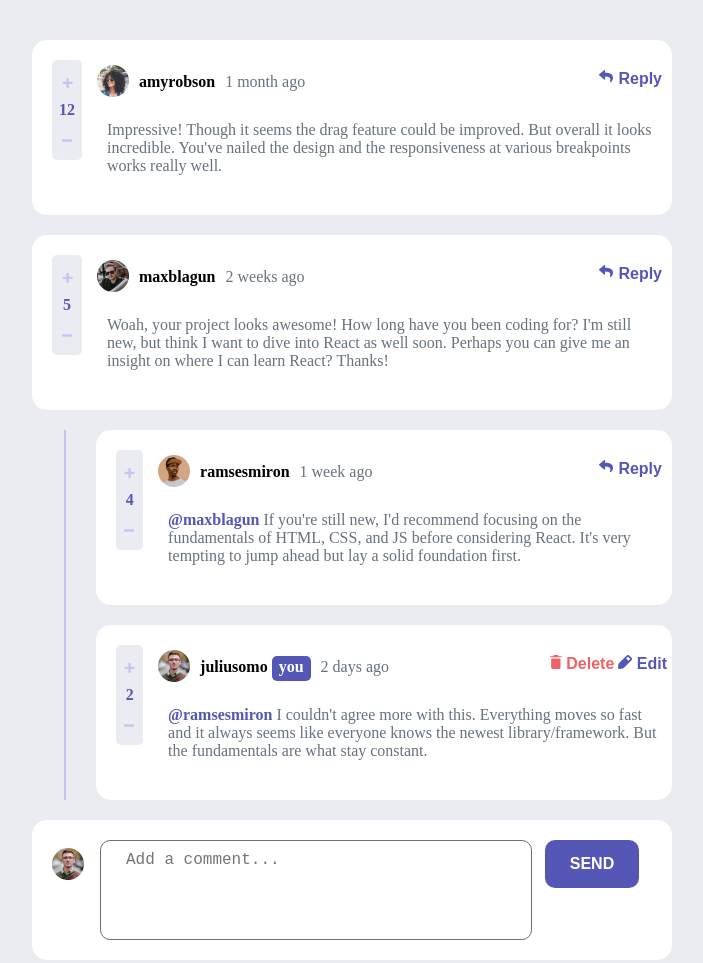
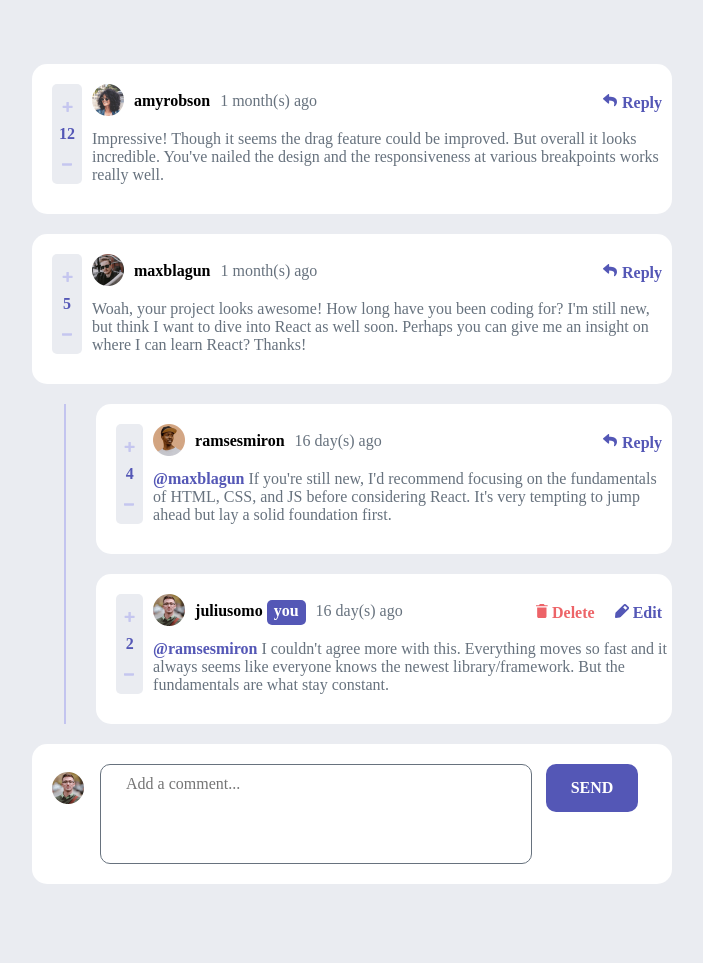
Before and after one commit to hikmatullah-mohammadi/interactive-comments-section, a React app: page / in a window 1280 px wide. Shown: the whole page, without its empty margins (288-991 px from the left). Built offline with nearby package versions, Linux system fonts and the light colour scheme.

Commit message:
added updateCreatedAtMsg action creator, and some refactoring
the createdAt messages update every time an action occurs (get triggered).

```diff
--- a/public/style/index.scss
+++ b/public/style/index.scss
@@ -1,5 +1,3 @@
-$mobile-width: 375px;
-
 $primary-colors : (
   moderate-blue: hsl(238, 40%, 52%),
   soft-red: hsl(358, 79%, 66%),
@@ -24,7 +22,7 @@ $neutral-colors : (
 @mixin button-style {
   border: none;
   padding: 10px;
-  font-weight: 600;
+  font-weight: 700;
   border-radius: 10px;
   background-color: inherit;
 }
@@ -34,6 +32,7 @@ $neutral-colors : (
   margin: 0;
   box-sizing: border-box;
   font-size: 16px;
+  font-family: Rubik
 }
 
 
@@ -41,7 +40,7 @@ body {
   background-color: map-get($neutral-colors, light-gray);
   main {
     width: 90%;
-    margin: 40px auto;
+    margin: 32px auto;
     .comments .comment {
       .comment-template { // comment itself regardless its replies
         @include element-style();
@@ -50,8 +49,6 @@ body {
         .content {
           grid-column: 1/3;
           margin-bottom: 10px;
-          padding: 5px;
-          padding-bottom: 0;
           .avatar {
             width: 32px;
             float: left;
@@ -60,7 +57,7 @@ body {
             display: inline-block;
             padding-left: 10px;
             margin-top: 8px;
-            font-weight: 600;
+            font-weight: 700;
             .current-user-indicator {
               padding: 2px 7px 6px 7px;
               border-radius: 5px;
@@ -73,8 +70,7 @@ body {
             color: map-get($neutral-colors, grayish-blue);
           }
           .body {
-            margin-top: 20px;
-            padding: 10px;
+            margin: 20px auto;
             color: map-get($neutral-colors, grayish-blue);
             margin-bottom: 10px;
             textarea {
@@ -111,7 +107,7 @@ body {
             background-color: map-get($map: $neutral-colors, $key: light-gray);
           }
           .vote-number {
-            font-weight: 600;
+            font-weight: 700;
             color: map-get($map: $primary-colors, $key: moderate-blue);
           }
         }
@@ -127,7 +123,7 @@ body {
           place-self: end;
           .btn-delete {
             @include button-style();
-            padding: 10px 2px;
+            padding: 10px 5px;
             color: map-get($map: $primary-colors, $key: soft-red);
             img {
               border-radius: 0;
@@ -154,7 +150,7 @@ body {
             margin-left: 5%;
             .body .replying-to {
               color: map-get($map: $primary-colors, $key: moderate-blue);
-              font-weight: 600;
+              font-weight: 700;
             }
           }
           .add-reply {
@@ -180,7 +176,7 @@ body {
           @include element-style();
           width: 90%;
           .title {
-            font-weight: 600;
+            font-weight: 700;
             margin: 15px auto;
           }
           .message {
@@ -301,9 +297,8 @@ body {
             grid-area: 1/3/2/4;
             flex-direction: row;
             justify-content: end;
-            padding: 0;
-            .btn-edit {
-              padding-right: 5px;
+            .btn-edit, .btn-delete {
+              padding: 10px;
             }
           }
         }
@@ -340,6 +335,7 @@ body {
   body {
     main {
       width: 50%;
+      margin: 64px auto;
     }
   }
 }
--- a/src/actions/actions.js
+++ b/src/actions/actions.js
@@ -1,5 +1,7 @@
 import * as actionTypes from './types'
+import { generateCreatedAt } from './../myUtilityFunctions'
 import data from './../data'
+
 
 export const fetchAllComments = () => ({
   type: actionTypes.FETCH_ALL_COMMENTS,
@@ -24,7 +26,8 @@ export const addReply = (id, parentId=-1, msg, comment) => dispatch => {
   const reply = {
     id: id,
     content: msg,
-    createdAt: "2 mintues ago",
+    createdAt: generateCreatedAt(),
+    createdAtMsg: 'now',
     score: 0,
     replyingTo: comment.user.username,
     user: {
@@ -44,16 +47,12 @@ export const addReply = (id, parentId=-1, msg, comment) => dispatch => {
   })
 }
 
-export const toggleEditable = id => ({
-  type: actionTypes.TOGGLE_EDITABLE,
-  payload: { id }
-})
-
 export const addComment = (id, msg, currentUser) => dispatch => {
   const newComment = {
     id,
     content: msg,
-    createdAt: "5 mintues ago",
+    createdAt: generateCreatedAt(),
+    createdAtMsg: 'now',
     score: 0,
     user: { ...currentUser },
     replies: []
@@ -74,7 +73,17 @@ export const deleteComment = id => ({
   payload: {id}
 })
 
+
+export const toggleEditable = id => ({
+  type: actionTypes.TOGGLE_EDITABLE,
+  payload: { id }
+})
 export const updateComment = (id, updatedComment) => ({
   type: actionTypes.UPDATE_COMMENT,
   payload: { id, updatedComment }
 })
+
+
+export const updateCreatedAtMsg = () => ({
+  type: actionTypes.UPDATE_CREATED_AT_MSG
+})
--- a/src/actions/types.js
+++ b/src/actions/types.js
@@ -8,3 +8,4 @@ export const TOGGLE_EDITABLE = 'TOGGLE_EDITABLE'
 export const UPDATE_COMMENT = 'UPDATE_COMMENT'
 export const UP_VOTE = 'UP_VOTE'
 export const DOWN_VOTE = 'DOWN_VOTE'
+export const UPDATE_CREATED_AT_MSG = 'UPDATE_CREATED_AT_MSG'
--- a/src/components/AddComment.js
+++ b/src/components/AddComment.js
@@ -1,6 +1,6 @@
 import { useState } from 'react'
 import { useSelector, useDispatch } from 'react-redux'
-import { addComment } from '../actions/actions'
+import { addComment, updateCreatedAtMsg } from '../actions/actions'
 
 const AddComment = () => {
   const currentUser = useSelector(state => state.commentReducer.currentUser)
@@ -11,6 +11,7 @@ const AddComment = () => {
   const handleSubmit = e => {
     e.preventDefault()
     dispatch(addComment(lastId+1, comment, currentUser))
+    dispatch(updateCreatedAtMsg())
     setComment('')
   }
   return (
--- a/src/components/AddReply.js
+++ b/src/components/AddReply.js
@@ -1,5 +1,5 @@
 import { useState } from "react";
-import { addReply, toggleReplyEntry } from './../actions/actions'
+import { addReply, toggleReplyEntry, updateCreatedAtMsg } from './../actions/actions'
 import { useDispatch, useSelector } from 'react-redux';
 
 
@@ -13,6 +13,7 @@ const AddReply = props => {
   const handleAddReply = () => {
     if (msg !== '') {
       dispatch(addReply(lastId+1, props.parentId, msg, props.comment))
+      dispatch(updateCreatedAtMsg())
       setMsg('')
       dispatch(toggleReplyEntry(props.comment.id))
     }
--- a/src/components/CommentTemplate.js
+++ b/src/components/CommentTemplate.js
@@ -1,6 +1,6 @@
 import { useRef, useState } from "react"
 import { useDispatch, useSelector } from "react-redux"
-import { upVote, downVote, toggleReplyEntry, toggleEditable, requestForDeletion, updateComment } from "../actions/actions"
+import * as actions from './../actions/actions'
 
 const CommentTemplate = props => {
   const dispatch = useDispatch()
@@ -8,18 +8,22 @@ const CommentTemplate = props => {
   const editCommentId = useSelector(state => state.commentReducer.controls.editCommentId)
   const textarea = useRef()
   const handleUpVote = () => {
-    dispatch(upVote(props.item.id))
+    dispatch(actions.upVote(props.item.id))
+    dispatch(actions.updateCreatedAtMsg())
     setVoted(true)
   }
   const handleDownVote = () => {
-    dispatch(downVote(props.item.id))
+    dispatch(actions.downVote(props.item.id))
+    dispatch(actions.updateCreatedAtMsg())
     setVoted(true)
   }
   const handleReplyEntry = () => {
-    dispatch(toggleReplyEntry(props.item.id))
+    dispatch(actions.toggleReplyEntry(props.item.id))
+    dispatch(actions.updateCreatedAtMsg())
   }
   const handleEditable = () => {
-    dispatch(toggleEditable(props.item.id))
+    dispatch(actions.toggleEditable(props.item.id))
+    dispatch(actions.updateCreatedAtMsg())
     setTimeout(() => {
       try { // trigger input event to resize the textarea dynamically
         textarea.current.dispatchEvent(new Event('input', {bubbles: true, cancelable: true}))
@@ -27,7 +31,8 @@ const CommentTemplate = props => {
     },1)
   }
   const handleDelete = () => {
-    dispatch(requestForDeletion(props.item.id))
+    dispatch(actions.requestForDeletion(props.item.id))
+    dispatch(actions.updateCreatedAtMsg())
   }
   const [updatedComment, setUpdatedComment] = useState(props.item.content)
   const handleChangeTextarea = e => {
@@ -39,8 +44,9 @@ const CommentTemplate = props => {
   }
 
   const handleUpdateComment = () => {
-    dispatch(updateComment(props.item.id, updatedComment))
-    dispatch(toggleEditable(props.item.id)) // close the editable entry
+    dispatch(actions.updateComment(props.item.id, updatedComment))
+    dispatch(actions.updateCreatedAtMsg())
+    dispatch(actions.toggleEditable(props.item.id)) // close the editable entry
   }
   return (
     <section className='comment-template'>
@@ -49,7 +55,7 @@ const CommentTemplate = props => {
         <span className="username">{props.item.user.username} {" "}
           {props.item.user.username === props.currentUser.username && <span className='current-user-indicator'>you</span>}
         </span>
-        <span className="createdAt">{props.item.createdAt}</span>
+        <span className="createdAt">{props.item.createdAtMsg}</span>
         <section className="body" >
           {props.isReply && <span className='replying-to' contentEditable={false}>@{props.item.replyingTo} </span>}
 
--- a/src/components/Comments.js
+++ b/src/components/Comments.js
@@ -1,6 +1,6 @@
-import { useEffect } from "react";
+import {  useEffect } from "react";
 import { useDispatch, useSelector } from "react-redux";
-import { fetchAllComments } from "../actions/actions";
+import { fetchAllComments, updateCreatedAtMsg } from "../actions/actions";
 import AddReply from "./AddReply";
 import CommentTemplate from "./CommentTemplate";
 import Replies from "./Replies";
@@ -13,6 +13,7 @@ const Comments = () => {
 
   useEffect(() => {
     dispatch(fetchAllComments())
+    dispatch(updateCreatedAtMsg())
   }, [dispatch])
 
   const elements = comments.map(comment => (
--- a/src/components/DeleteAlert.js
+++ b/src/components/DeleteAlert.js
@@ -1,14 +1,16 @@
 import { useSelector, useDispatch } from "react-redux"
-import { deleteComment } from './../actions/actions'
+import { deleteComment, updateCreatedAtMsg } from './../actions/actions'
 
 const DeleteAlert = () => {
   const deleteCommentId = useSelector(state => state.commentReducer.controls.deleteCommentId)
   const dispatch = useDispatch()
   const handleCancel = () => {
     dispatch(deleteComment(-1))
+    dispatch(updateCreatedAtMsg())
   }
   const handleYes = () => {
     dispatch(deleteComment(deleteCommentId))
+    dispatch(updateCreatedAtMsg())
   }
   return (
     <div className='delete-alert'>
--- a/src/data.js
+++ b/src/data.js
@@ -11,7 +11,14 @@ const data =
     {
       "id": 1,
       "content": "Impressive! Though it seems the drag feature could be improved. But overall it looks incredible. You've nailed the design and the responsiveness at various breakpoints works really well.",
-      "createdAt": "1 month ago",
+      "createdAt": {
+        "y": '2022',
+        "m": '2',
+        "d": '2',
+        "h": '5',
+        "min": '40',
+      },
+      "createdAtMsg": '',
       "score": 12,
       "user": {
         "image": {
@@ -25,7 +32,14 @@ const data =
     {
       "id": 2,
       "content": "Woah, your project looks awesome! How long have you been coding for? I'm still new, but think I want to dive into React as well soon. Perhaps you can give me an insight on where I can learn React? Thanks!",
-      "createdAt": "2 weeks ago",
+      "createdAt": {
+        "y": '2022',
+        "m": '2',
+        "d": '4',
+        "h": '3',
+        "min": '45',
+      },
+      "createdAtMsg": '',
       "score": 5,
       "user": {
         "image": {
@@ -38,7 +52,14 @@ const data =
         {
           "id": 3,
           "content": "If you're still new, I'd recommend focusing on the fundamentals of HTML, CSS, and JS before considering React. It's very tempting to jump ahead but lay a solid foundation first.",
-          "createdAt": "1 week ago",
+          "createdAt": {
+            "y": '2022',
+            "m": '4',
+            "d": '2',
+            "h": '5',
+            "min": '50',
+          },
+          "createdAtMsg": '',
           "score": 4,
           "replyingTo": "maxblagun",
           "user": {
@@ -52,7 +73,14 @@ const data =
         {
           "id": 4,
           "content": "I couldn't agree more with this. Everything moves so fast and it always seems like everyone knows the newest library/framework. But the fundamentals are what stay constant.",
-          "createdAt": "2 days ago",
+          "createdAt": {
+            "y": '2022',
+            "m": '4',
+            "d": '2',
+            "h": '6',
+            "min": '50',
+          },
+          "createdAtMsg": '',
           "score": 2,
           "replyingTo": "ramsesmiron",
           "user": {
--- /dev/null
+++ b/src/myUtilityFunctions.js
@@ -0,0 +1,33 @@
+export const generateCreatedAtMsg = createdAt => {
+  const DateObj = new Date()
+  const y = parseInt(DateObj.getFullYear())
+  const m = parseInt(DateObj.getMonth())
+  const d = parseInt(DateObj.getDate())
+  const h = parseInt(DateObj.getHours())
+  const min = parseInt(DateObj.getMinutes())
+  let createdAtMsg;
+  if (createdAt.y < y) {
+    createdAtMsg = (y - createdAt.y) + ' year(s) ago'
+  } else if (createdAt.m < m){
+    createdAtMsg = (m - createdAt.m) + ' month(s) ago'
+  } else if (createdAt.d < d) {
+    createdAtMsg = (d - createdAt.d) + ' day(s) ago'
+  } else if (createdAt.h < h) {
+    createdAtMsg = (h - createdAt.h) + ' hour(s) ago'
+  } else if (createdAt.min < min) {
+    createdAtMsg = (min - createdAt.min) + ' minute(s) ago'
+  } else {
+    createdAtMsg = 'now'
+  }
+  return createdAtMsg
+}
+
+export const generateCreatedAt = () => {
+  const DateObj = new Date()
+  const y = parseInt(DateObj.getFullYear())
+  const m = parseInt(DateObj.getMonth())
+  const d = parseInt(DateObj.getDate())
+  const h = parseInt(DateObj.getHours())
+  const min = parseInt(DateObj.getMinutes())
+  return {y, m, d, h, min}
+}
--- a/src/reducers/commentReducer.js
+++ b/src/reducers/commentReducer.js
@@ -1,4 +1,5 @@
 import * as actionTypes from './../actions/types'
+import { generateCreatedAtMsg } from './../myUtilityFunctions'
 
 const initialState = {
   currentUser: {
@@ -12,7 +13,14 @@ const initialState = {
     {
       id:'',
       content: '',
-      createdAt: '',
+      createdAt: {
+        y: '',
+        m: '',
+        d: '',
+        h: '',
+        min: '',
+      },
+      createdAtMsg: '',
       score: '',
       user: {
         image: {
@@ -125,6 +133,17 @@ const commentReducer = (state=initialState, action) => {
             }
           )
       }
+    case actionTypes.UPDATE_CREATED_AT_MSG:
+      return {
+        ...state,
+        comments: state.comments.map(item => (
+          {
+            ...item,
+            createdAtMsg: generateCreatedAtMsg(item.createdAt),
+            replies: item.replies.map(item => ({...item, createdAtMsg: generateCreatedAtMsg(item.createdAt)}))
+          }
+        ))
+      }
     default:
       return state
   }
```
Also changed, not shown: public/style/index.css, 1 other file.
